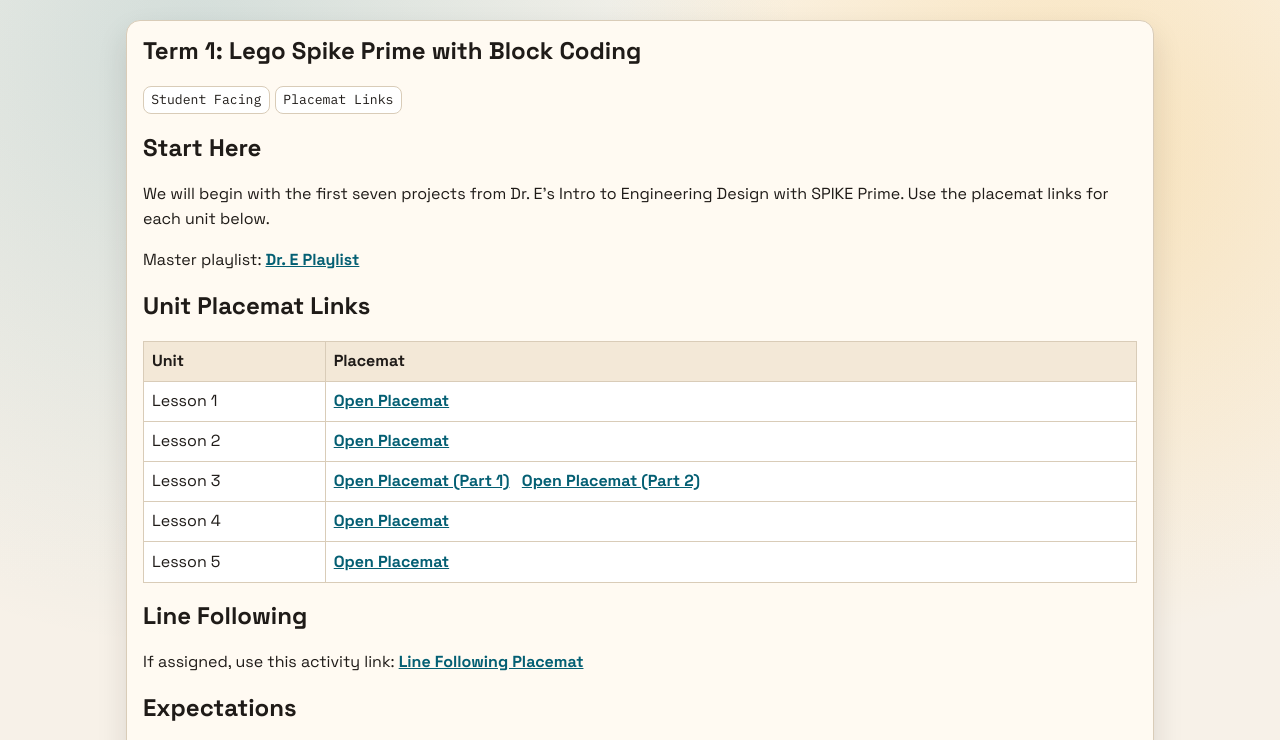
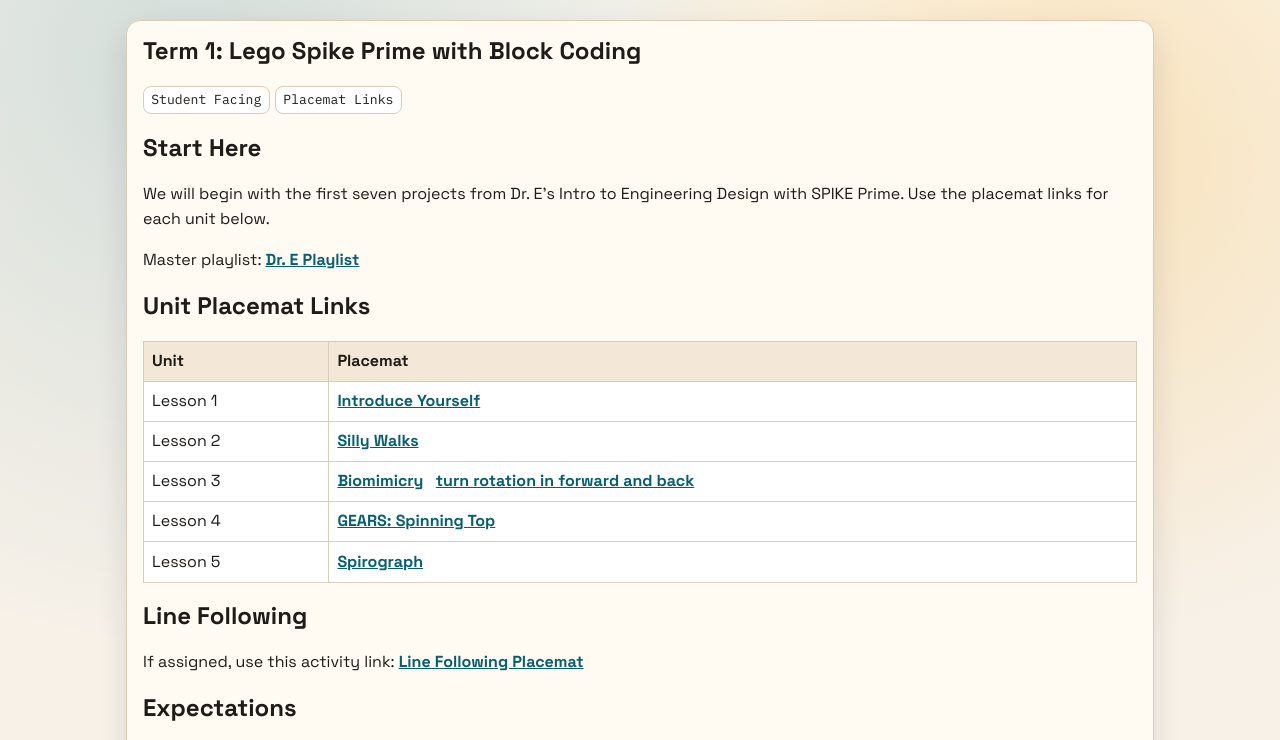
Before and after one commit to Conchesmess/CIS6, a plain HTML site: page units/term1-lego-blocks.html in a window 1280 px wide. Shown: the part 59-799 px from the top of the page. Drawn offline with Linux system fonts and the light colour scheme.

Commit message:
lesson1-5 names

```diff
--- a/units/term1-lego-blocks.html
+++ b/units/term1-lego-blocks.html
@@ -44,11 +44,11 @@
           <tr><th>Unit</th><th>Placemat</th></tr>
         </thead>
         <tbody>
-          <tr><td>Lesson 1</td><td><a href="https://docs.google.com/presentation/d/1r1K0TKizaE_XP2avFrIxUk37LE5B9I2tPuhO_fhNyZ4/edit?usp=drive_link" target="_blank" rel="noopener noreferrer">Open Placemat</a></td></tr>
-          <tr><td>Lesson 2</td><td><a href="https://docs.google.com/presentation/d/1DBSngRwxdxQ0ReL-p2lal87tHlD9yv-X_ZJ8o3RX1FQ/edit?usp=drive_link" target="_blank" rel="noopener noreferrer">Open Placemat</a></td></tr>
-          <tr><td>Lesson 3</td><td><a href="https://docs.google.com/presentation/d/1mLNoNg6cLH-Zqh-xTlWYhzTQDMPUxDhsiY0puu7cf48/edit?usp=drive_link" target="_blank" rel="noopener noreferrer">Open Placemat (Part 1)</a> &nbsp; <a href="https://docs.google.com/presentation/d/1U6QqtJlQTcO7nSR90ZE-ovPHGSaaWj-eWnrneEG-Ci4/edit?usp=drive_link" target="_blank" rel="noopener noreferrer">Open Placemat (Part 2)</a></td></tr>
-          <tr><td>Lesson 4</td><td><a href="https://docs.google.com/presentation/d/1ClazsrAYYHD6r4-fTG1Wtpp696dcsPMrvqNfvBuCZSI/edit?usp=drive_link" target="_blank" rel="noopener noreferrer">Open Placemat</a></td></tr>
-          <tr><td>Lesson 5</td><td><a href="https://docs.google.com/presentation/d/1dMD-aCHZvMbJ1ZXP_rWi25YMBcTtPaie2jKxo66LOSU/edit?usp=drive_link" target="_blank" rel="noopener noreferrer">Open Placemat</a></td></tr>
+          <tr><td>Lesson 1</td><td><a href="https://docs.google.com/presentation/d/1r1K0TKizaE_XP2avFrIxUk37LE5B9I2tPuhO_fhNyZ4/edit?usp=drive_link" target="_blank" rel="noopener noreferrer">Introduce Yourself</a></td></tr>
+          <tr><td>Lesson 2</td><td><a href="https://docs.google.com/presentation/d/1DBSngRwxdxQ0ReL-p2lal87tHlD9yv-X_ZJ8o3RX1FQ/edit?usp=drive_link" target="_blank" rel="noopener noreferrer">Silly Walks</a></td></tr>
+          <tr><td>Lesson 3</td><td><a href="https://docs.google.com/presentation/d/1mLNoNg6cLH-Zqh-xTlWYhzTQDMPUxDhsiY0puu7cf48/edit?usp=drive_link" target="_blank" rel="noopener noreferrer">Biomimicry</a> &nbsp; <a href="https://docs.google.com/presentation/d/1U6QqtJlQTcO7nSR90ZE-ovPHGSaaWj-eWnrneEG-Ci4/edit?usp=drive_link" target="_blank" rel="noopener noreferrer">turn rotation in forward and back </a></td></tr>
+          <tr><td>Lesson 4</td><td><a href="https://docs.google.com/presentation/d/1ClazsrAYYHD6r4-fTG1Wtpp696dcsPMrvqNfvBuCZSI/edit?usp=drive_link" target="_blank" rel="noopener noreferrer">GEARS: Spinning Top</a></td></tr>
+          <tr><td>Lesson 5</td><td><a href="https://docs.google.com/presentation/d/1dMD-aCHZvMbJ1ZXP_rWi25YMBcTtPaie2jKxo66LOSU/edit?usp=drive_link" target="_blank" rel="noopener noreferrer">Spirograph</a></td></tr>
         </tbody>
       </table>
 
```
